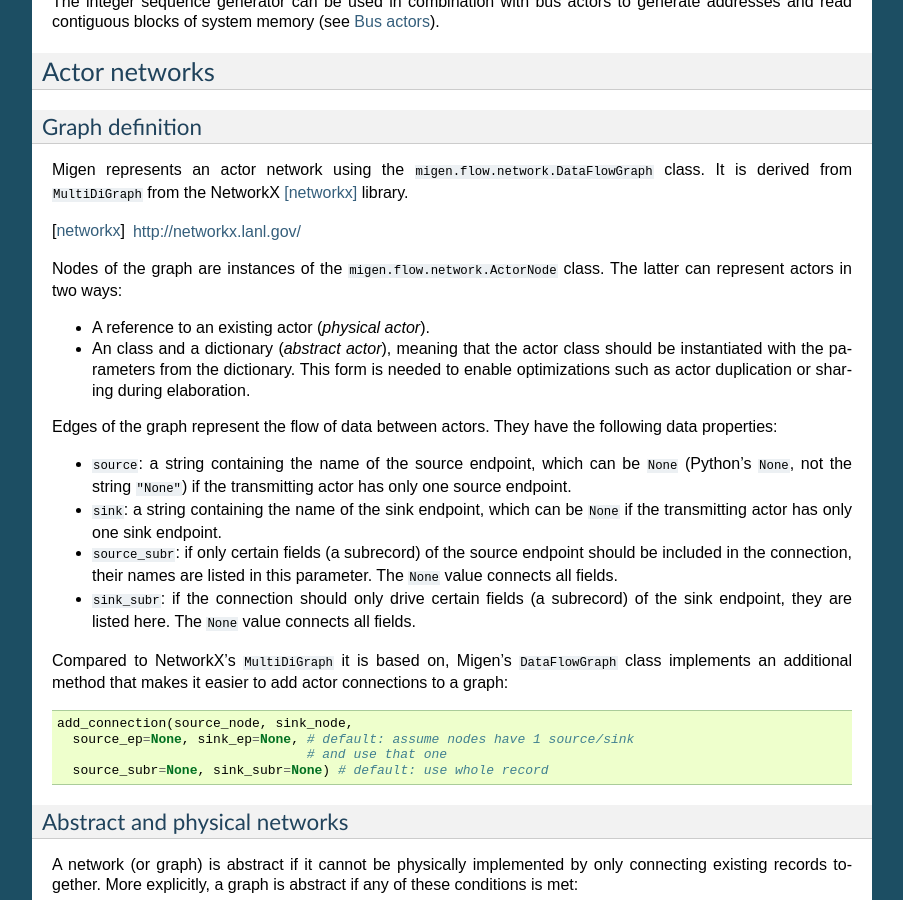
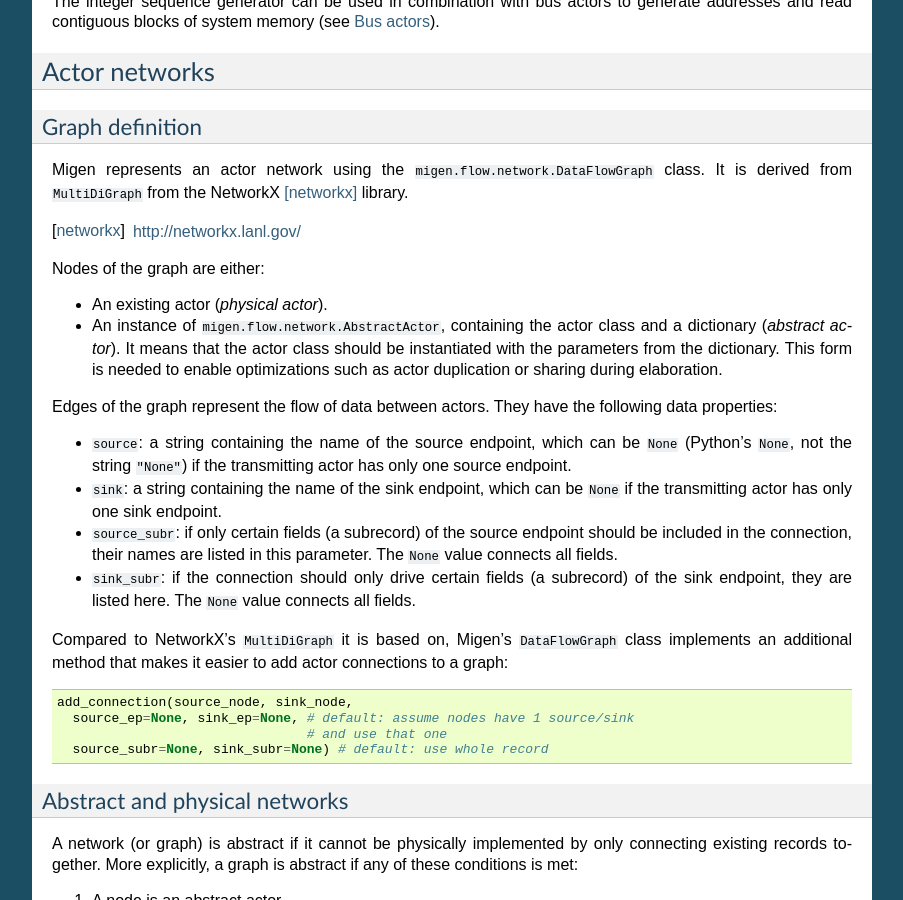
Before and after one commit to enjoy-digital/litex, a Sphinx documentation site: the page built from doc/dataflow.rst, in a window 1280 px wide and 900 px high, scrolled down 7432 px. Shown: the whole window, without its empty margins (198-1101 px from the left). Built offline with Sphinx 7.4.7, drawn with Linux system fonts in a browser that asks for light colours; formulas are drawn with MathJax 3.

Commit message:
doc/dataflow: remove ActorNode

```diff
--- a/doc/dataflow.rst
+++ b/doc/dataflow.rst
@@ -254,10 +254,10 @@ Migen represents an actor network using the ``migen.flow.network.DataFlowGraph``
 
 .. [networkx] http://networkx.lanl.gov/
 
-Nodes of the graph are instances of the ``migen.flow.network.ActorNode`` class. The latter can represent actors in two ways:
+Nodes of the graph are either:
 
-* A reference to an existing actor (*physical actor*).
-* An class and a dictionary (*abstract actor*), meaning that the actor class should be instantiated with the parameters from the dictionary. This form is needed to enable optimizations such as actor duplication or sharing during elaboration.
+* An existing actor (*physical actor*).
+* An instance of ``migen.flow.network.AbstractActor``, containing the actor class and a dictionary (*abstract actor*). It means that the actor class should be instantiated with the parameters from the dictionary. This form is needed to enable optimizations such as actor duplication or sharing during elaboration.
 
 Edges of the graph represent the flow of data between actors. They have the following data properties:
 
```
